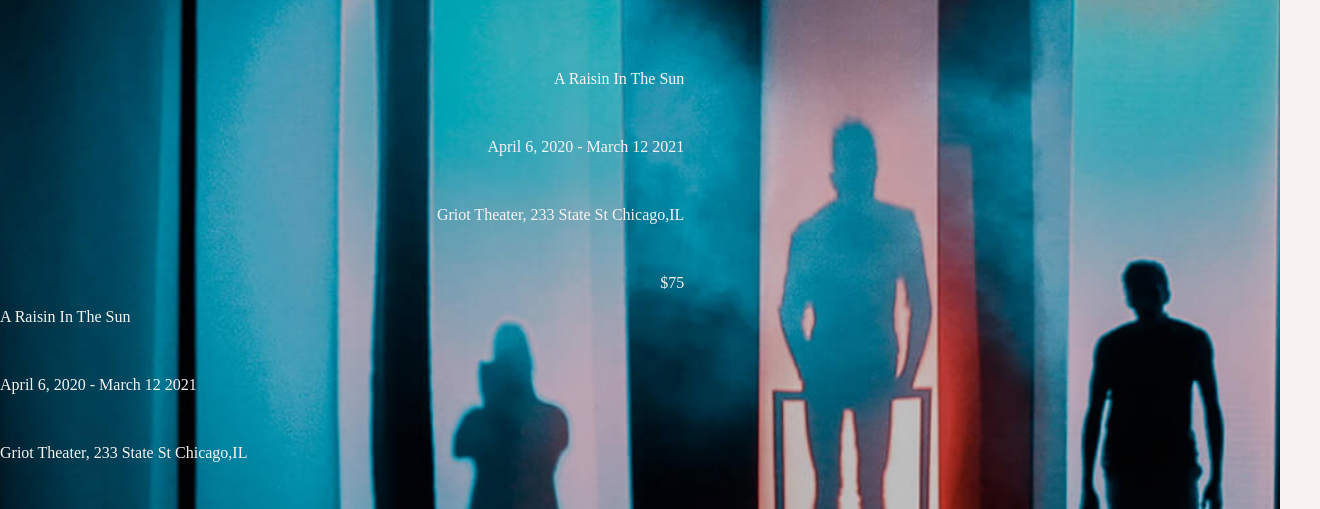
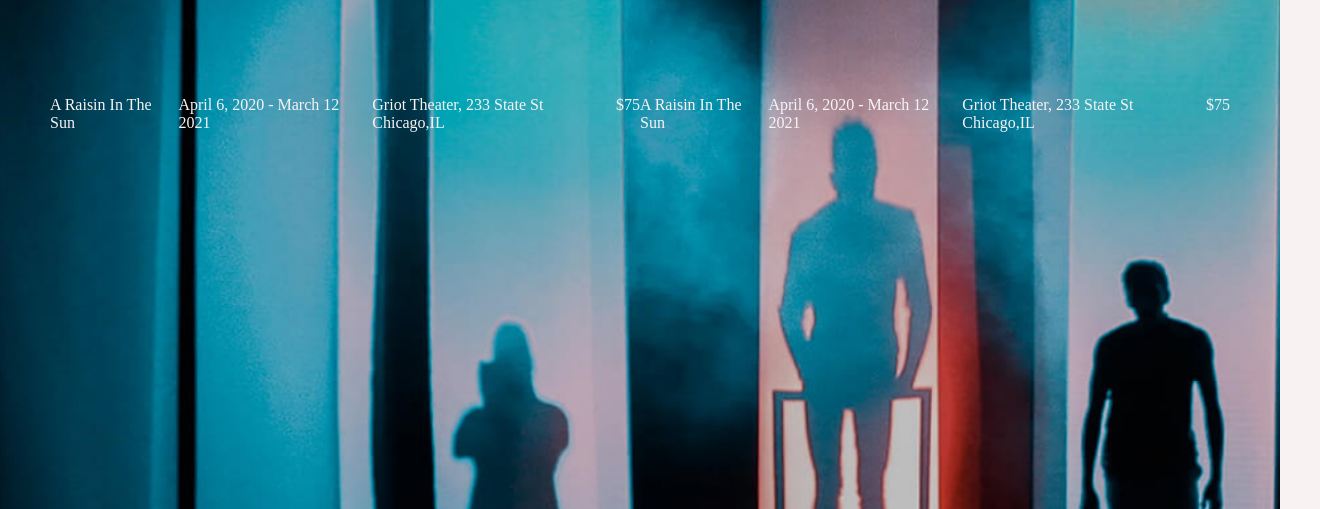
Before and after one commit to ReformedSarge1/Griot-Theater, a plain HTML site: page Tuesday Homework 9-20/index.html in a window 1280 px wide. Shown: the part 269-778 px from the top of the page, 1320 px wide, since content can reach past the window. Drawn offline with Linux system fonts and the light colour scheme.

Commit message:
Tuesday Homework 9-20

```diff
--- a/Tuesday Homework 9-20/index.html
+++ b/Tuesday Homework 9-20/index.html
@@ -27,23 +27,17 @@
             <h1 style="font-size:100px;">Featured Shows</h1>
         </nav>
     </div>
-    <div class="flexbox-item flexbox-item-1"></div>
-    <div class="flexbox-item flexbox-item-2"></div>
-    <div class="flexbox-item flexbox-item-3"></div>
-    <div class="flexbox-item flexbox-item-4"></div>
-    <div class="flexbox-item flexbox-item-5"></div>
-    <nav>
+    <div class="container">
         <p>A Raisin In The Sun</p><br />
         <p>April 6, 2020 - March 12 2021</p><br />
         <p>Griot Theater, 233 State St Chicago,IL</p><br />
         <p>$75</p>
-    </nav>
-
 
         <p>A Raisin In The Sun</p><br />
         <p>April 6, 2020 - March 12 2021</p><br />
         <p>Griot Theater, 233 State St Chicago,IL</p><br />
         <p>$75</p>
+    </div>
 
 
 
--- a/Tuesday Homework 9-20/main.css
+++ b/Tuesday Homework 9-20/main.css
@@ -48,7 +48,15 @@ nav ul{
 
 }
 
+.container{
+    display: flex;
+    text-align: column;
+    margin:40px;
+    padding:10px;
 
+
+
+}
 
 
 .flexbox-item-1{
```
Lines whose indentation alone changed are shown as unchanged.
